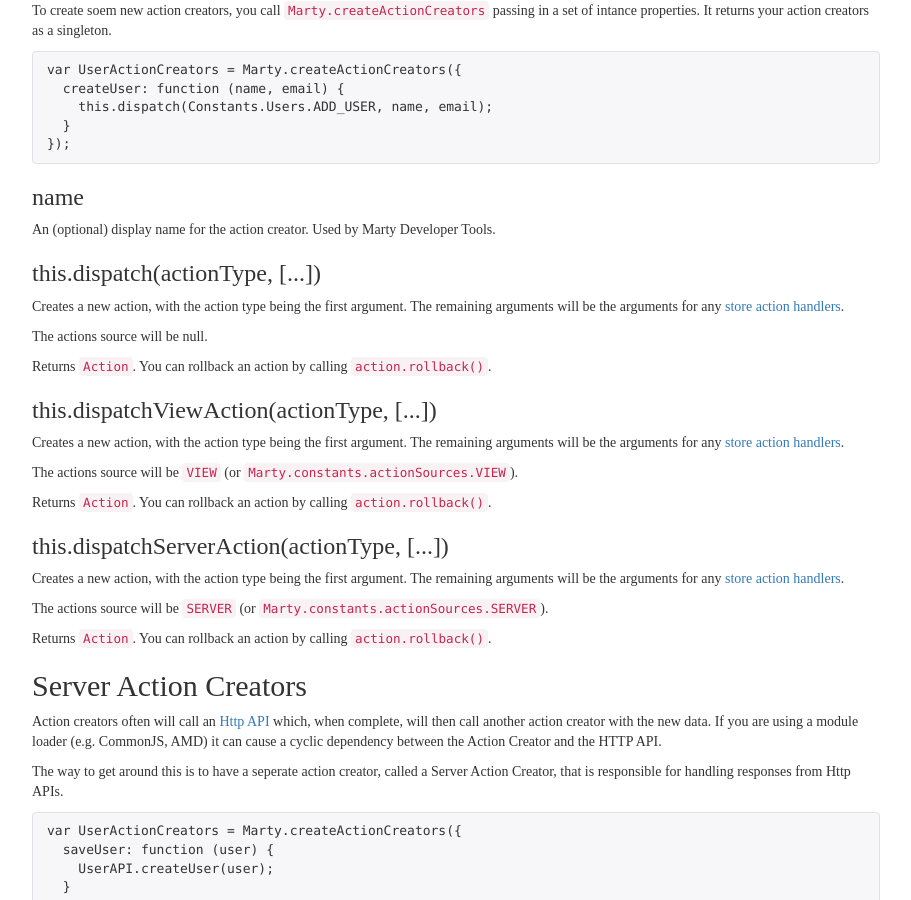
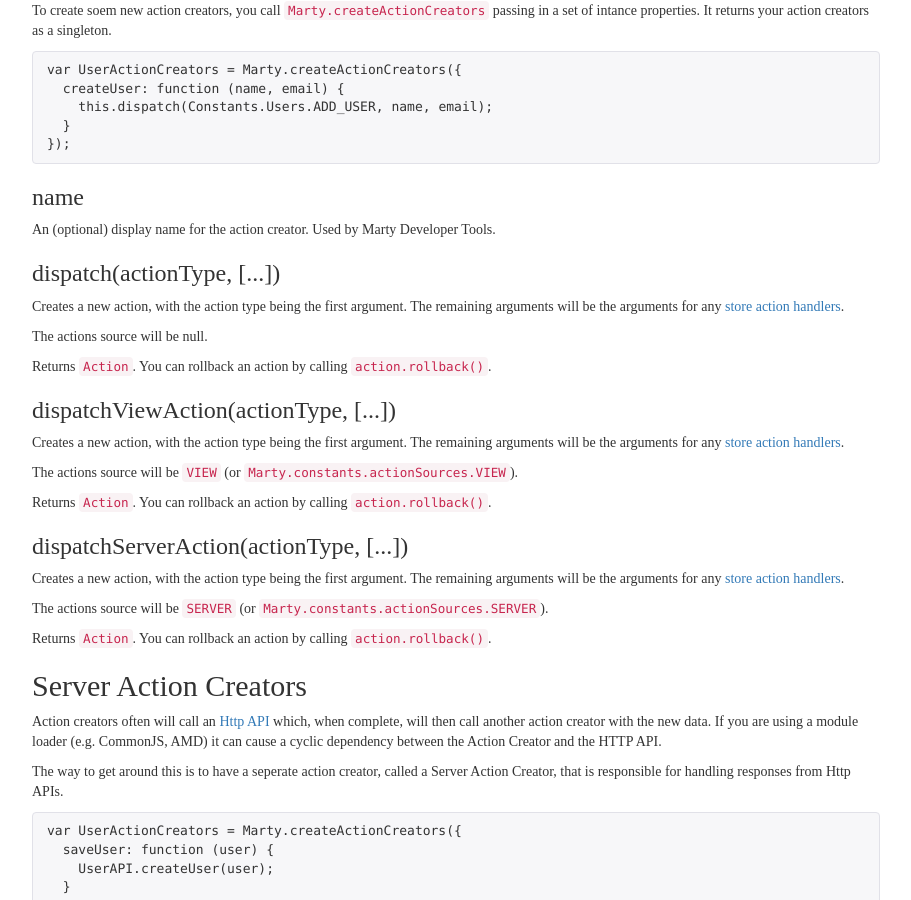
Before and after one commit to alsuper114/marty, a Jekyll site: the page built from docs/docs/actionCreators.md, in a window 1280 px wide and 900 px high, scrolled down 1396 px. Shown: the whole window, without its empty margins (38-949 px from the left). Built offline with Jekyll 4.4.1, drawn with Linux system fonts in a browser that asks for light colours; nearby versions of some CDN libraries; Markdown is read by kramdown in place of the engine named in the settings.

```diff
--- a/docs/docs/actionCreators.md
+++ b/docs/docs/actionCreators.md
@@ -81,7 +81,7 @@ var UserActionCreators = Marty.createActionCreators({
 
 An (optional) display name for the action creator. Used by Marty Developer Tools.
 
-<h3 id="dispatch">this.dispatch(actionType, [...])</h3>
+<h3 id="dispatch">dispatch(actionType, [...])</h3>
 
 Creates a new action, with the action type being the first argument. The remaining arguments will be the arguments for any [store action handlers](/docs/stores.html#handleAction).
 
@@ -89,7 +89,7 @@ The actions source will be null.
 
 Returns <code>Action</code>. You can rollback an action by calling <code>action.rollback()</code>.
 
-<h3 id="dispatchViewAction">this.dispatchViewAction(actionType, [...])</h3>
+<h3 id="dispatchViewAction">dispatchViewAction(actionType, [...])</h3>
 
 Creates a new action, with the action type being the first argument. The remaining arguments will be the arguments for any [store action handlers](/docs/stores.html#handleAction).
 
@@ -97,7 +97,7 @@ The actions source will be <code>VIEW</code> (or <code>Marty.constants.actionSou
 
 Returns <code>Action</code>. You can rollback an action by calling <code>action.rollback()</code>.
 
-<h3 id="dispatchServerAction">this.dispatchServerAction(actionType, [...])</h3>
+<h3 id="dispatchServerAction">dispatchServerAction(actionType, [...])</h3>
 
 Creates a new action, with the action type being the first argument. The remaining arguments will be the arguments for any [store action handlers](/docs/stores.html#handleAction).
 
```
Also changed, not shown: docs/getting-started/index.md (+6 -2 lines).
